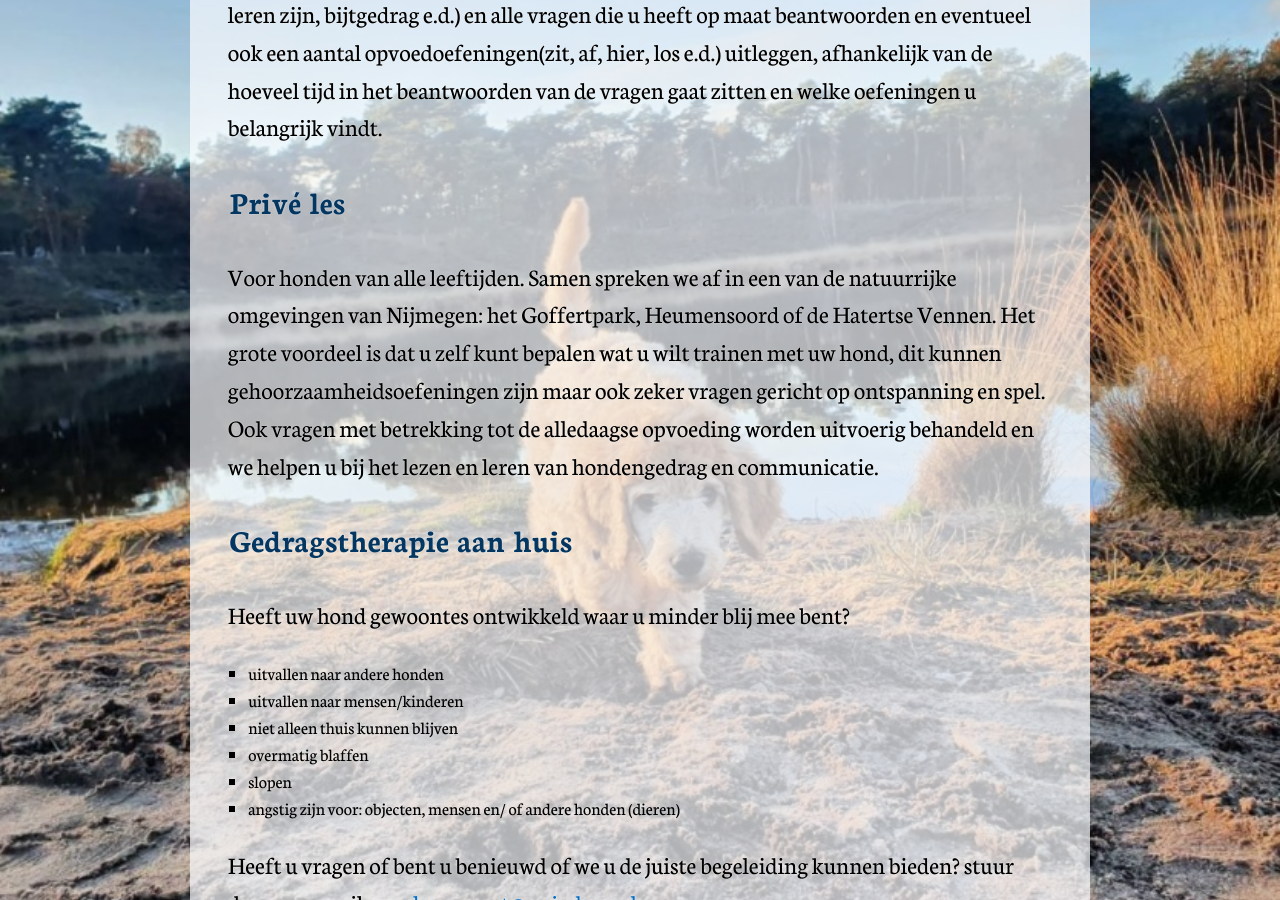
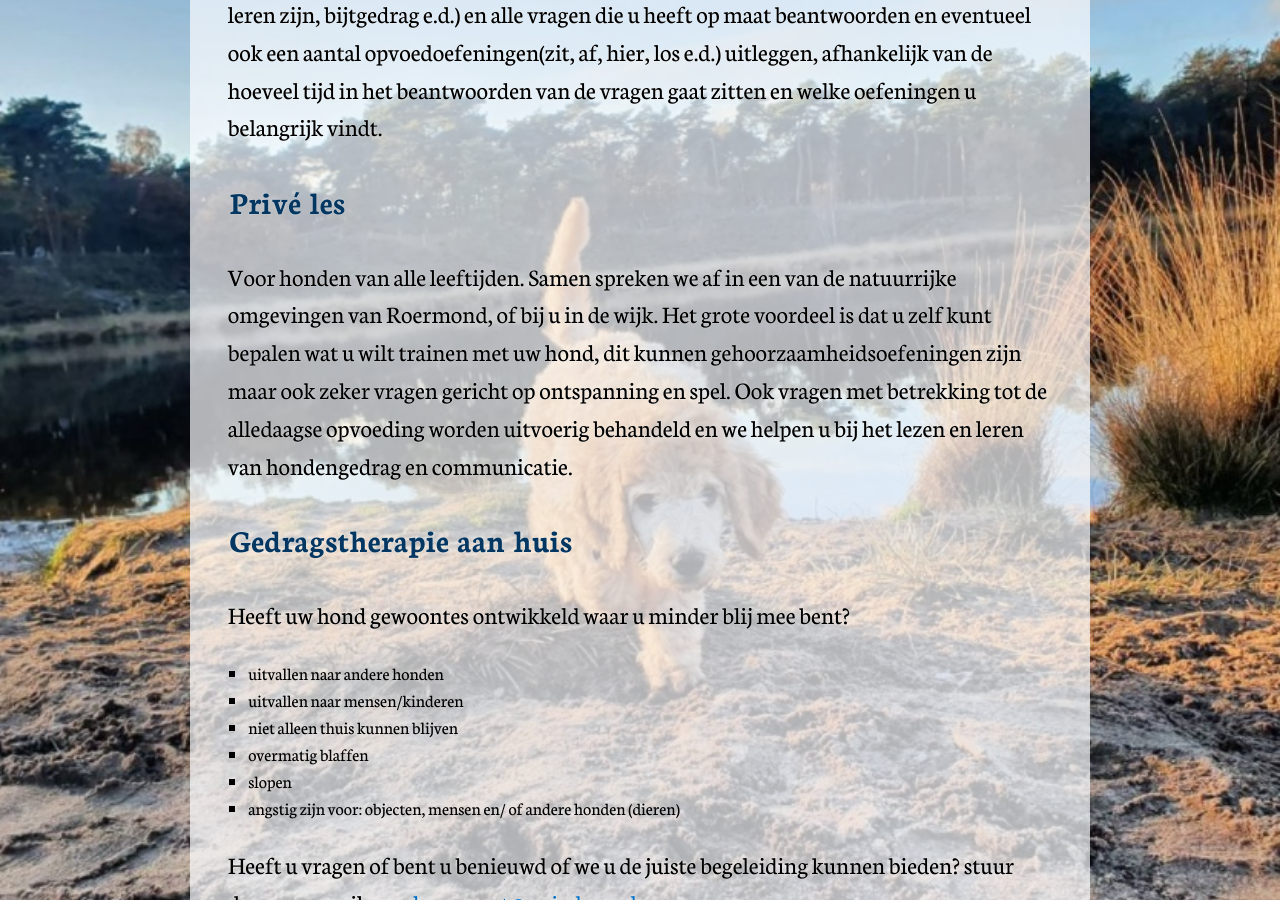
Before and after one commit to UniQdogs/info, a Jekyll site: the page built from pages/Aanbod & Tarieven.md, in a window 1280 px wide and 900 px high, scrolled down 658 px. Built offline with Jekyll 4.4.1, drawn with Linux system fonts in a browser that asks for light colours; nearby versions of some CDN libraries.

Commit message:
roermond

```diff
--- a/pages/Aanbod & Tarieven.md
+++ b/pages/Aanbod & Tarieven.md
@@ -14,7 +14,7 @@ Dit betreft een privé consult van twee uur bij u thuis. Ik kom de basis princip
 
 
 ## Privé les
-Voor honden van alle leeftijden. Samen spreken we af in een van de natuurrijke omgevingen van Nijmegen: het Goffertpark, Heumensoord of de Hatertse Vennen.
+Voor honden van alle leeftijden. Samen spreken we af in een van de natuurrijke omgevingen van Roermond, of bij u in de wijk.
 Het grote voordeel is dat u zelf kunt bepalen wat u wilt trainen met uw hond, dit kunnen gehoorzaamheidsoefeningen zijn maar ook zeker vragen gericht op ontspanning en spel. Ook vragen met betrekking tot de alledaagse opvoeding worden uitvoerig behandeld en we helpen u bij het lezen en leren van hondengedrag en communicatie.
 
 
```
Also changed, not shown: pages/about.md (+1 -1 lines), pages/contact.md (+1 -1 lines), pages/home.md (+0 -2 lines).
